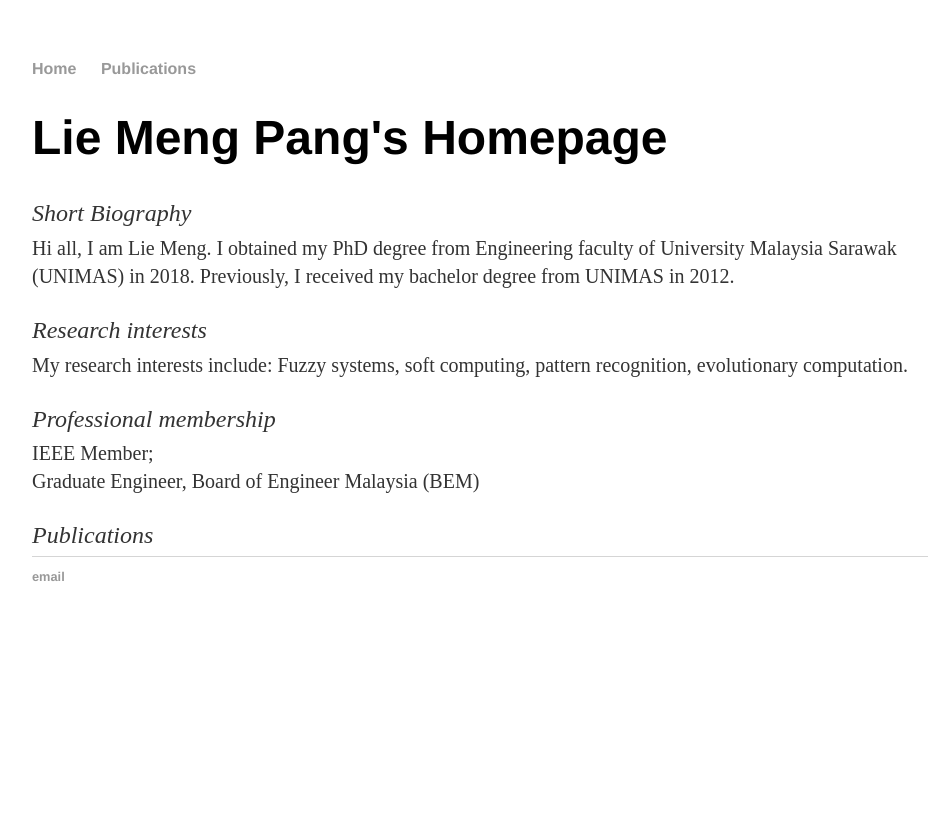
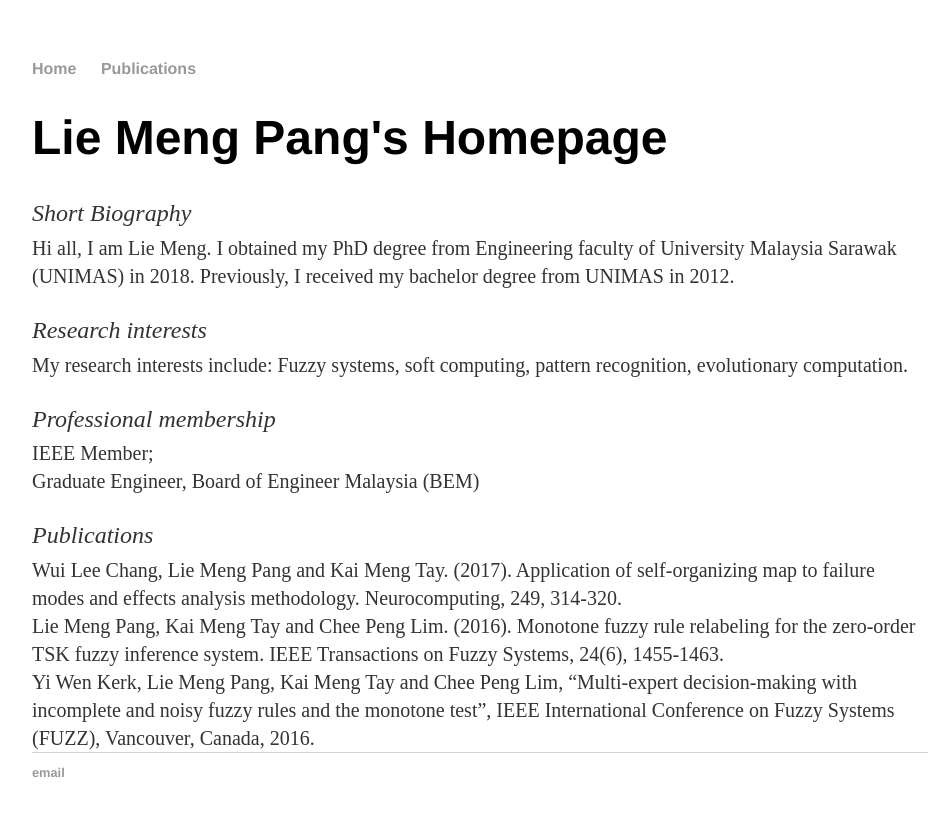
Before and after one commit to lymin1206/test.github.io, a Jekyll site: the page index.html, which Jekyll copies as it is, in a window 1280 px wide. Shown: the top 816 px of the page, without its empty margins (160-1107 px from the left). Built offline with Jekyll 4.4.1, drawn with Linux system fonts in a browser that asks for light colours.

Commit message:
Update index.html

```diff
--- a/index.html
+++ b/index.html
@@ -29,6 +29,15 @@
 			Graduate Engineer, Board of Engineer Malaysia (BEM) </p1>
 
 			<p> <em> Publications </em> </p>
+			<p1>Wui Lee Chang, Lie Meng Pang and Kai Meng Tay. (2017).
+				Application of self-organizing map to failure modes and effects analysis methodology.
+				Neurocomputing, 249, 314-320. <br>
+				Lie Meng Pang, Kai Meng Tay and Chee Peng Lim. (2016).
+				Monotone fuzzy rule relabeling for the zero-order TSK fuzzy inference system.
+				IEEE Transactions on Fuzzy Systems, 24(6), 1455-1463. <br>
+				Yi Wen Kerk, Lie Meng Pang, Kai Meng Tay and Chee Peng Lim,
+				“Multi-expert decision-making with incomplete and noisy fuzzy rules and the monotone test”,
+				IEEE International Conference on Fuzzy Systems (FUZZ), Vancouver, Canada, 2016.<br>
 
 
     		</div><!-- /.blurb -->
```
